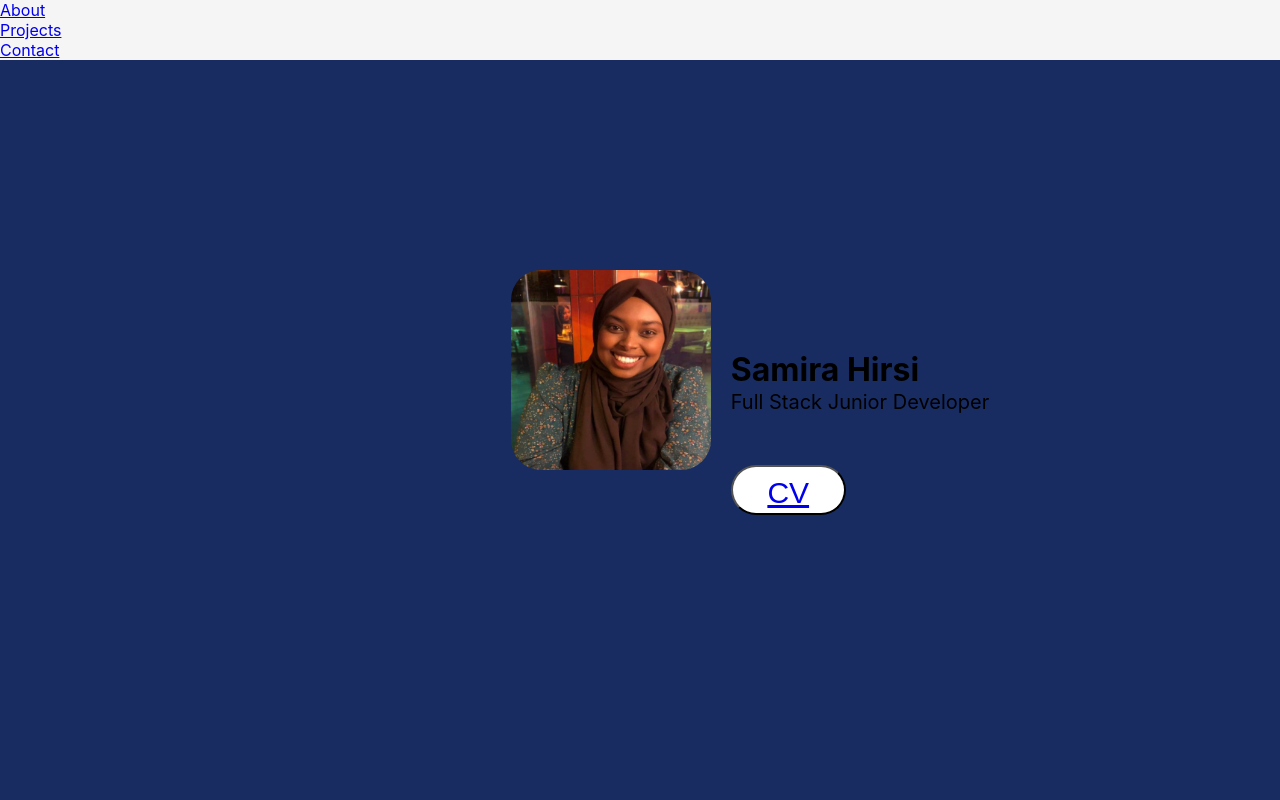
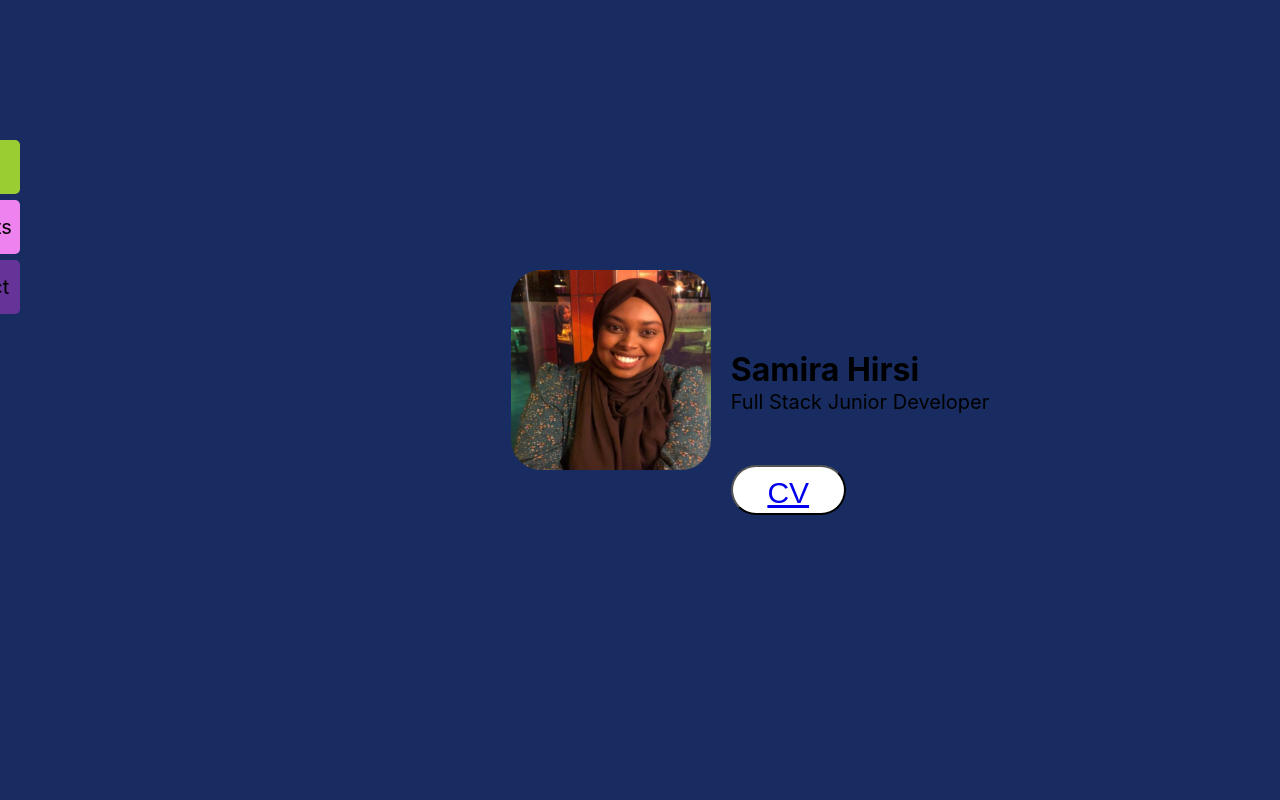
Before and after one commit to samira0101/React-Portfolio, a React (Create React App) app in the folder react-portfolio/: page / in a window 1280 px wide. Shown: the top 800 px of the page. Built offline with nearby package versions, Linux system fonts and the light colour scheme.

Commit message:
edit classname

```diff
--- a/react-portfolio/src/components/nav.jsx
+++ b/react-portfolio/src/components/nav.jsx
@@ -4,13 +4,12 @@ function Nav () {
     return (
 
 
-<nav className="sidenav">
-<ul id="mySidenav">
-  <li><a href="#about">About</a></li>
-  <li><a href="#projects">Projects</a></li>
-  <li><a href="#contact">Contact</a></li>
-</ul>
-</nav>
+      <nav id="mySidenav"
+      className="mySidenav">
+      <a href="#about" id="About">About</a>
+      <a href="#projects" id="Projects">Projects</a>
+      <a href="#contact" id="Contact">Contact</a>
+      </nav>
     )
 }
 
```
